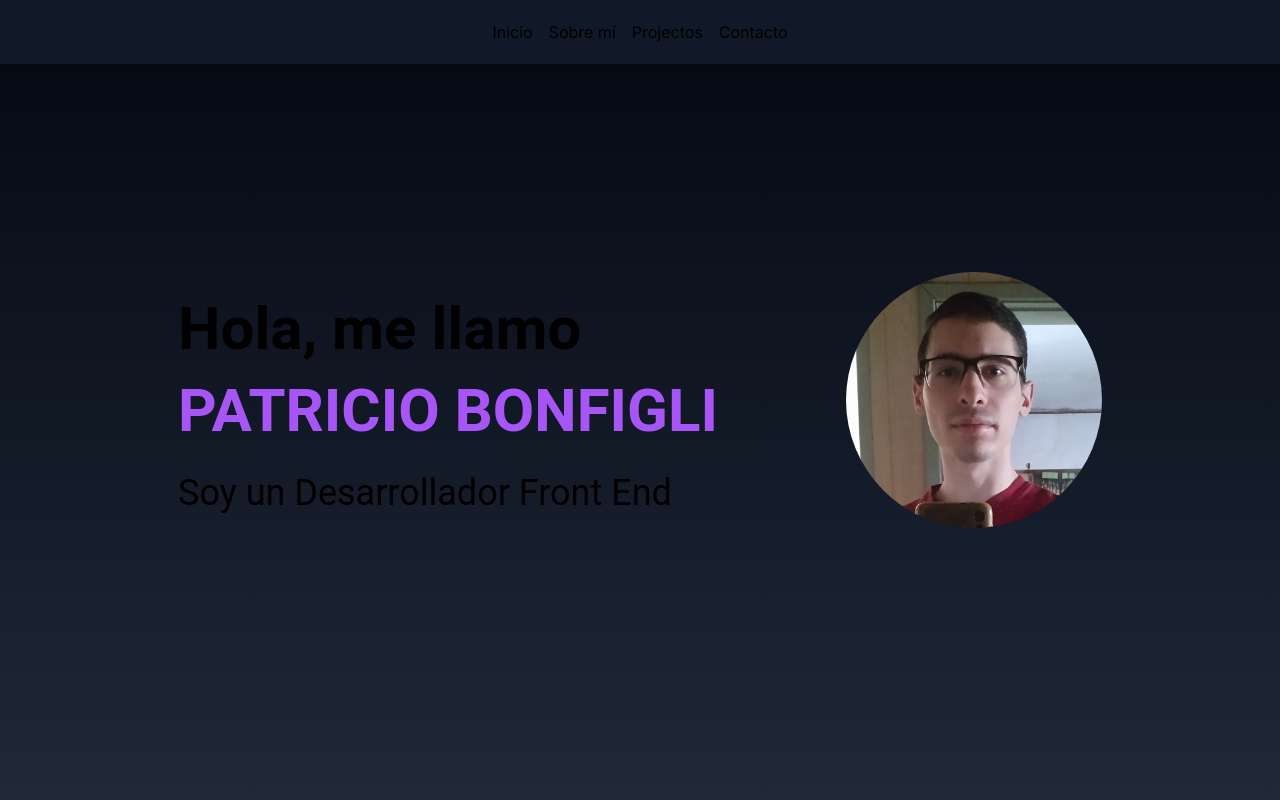
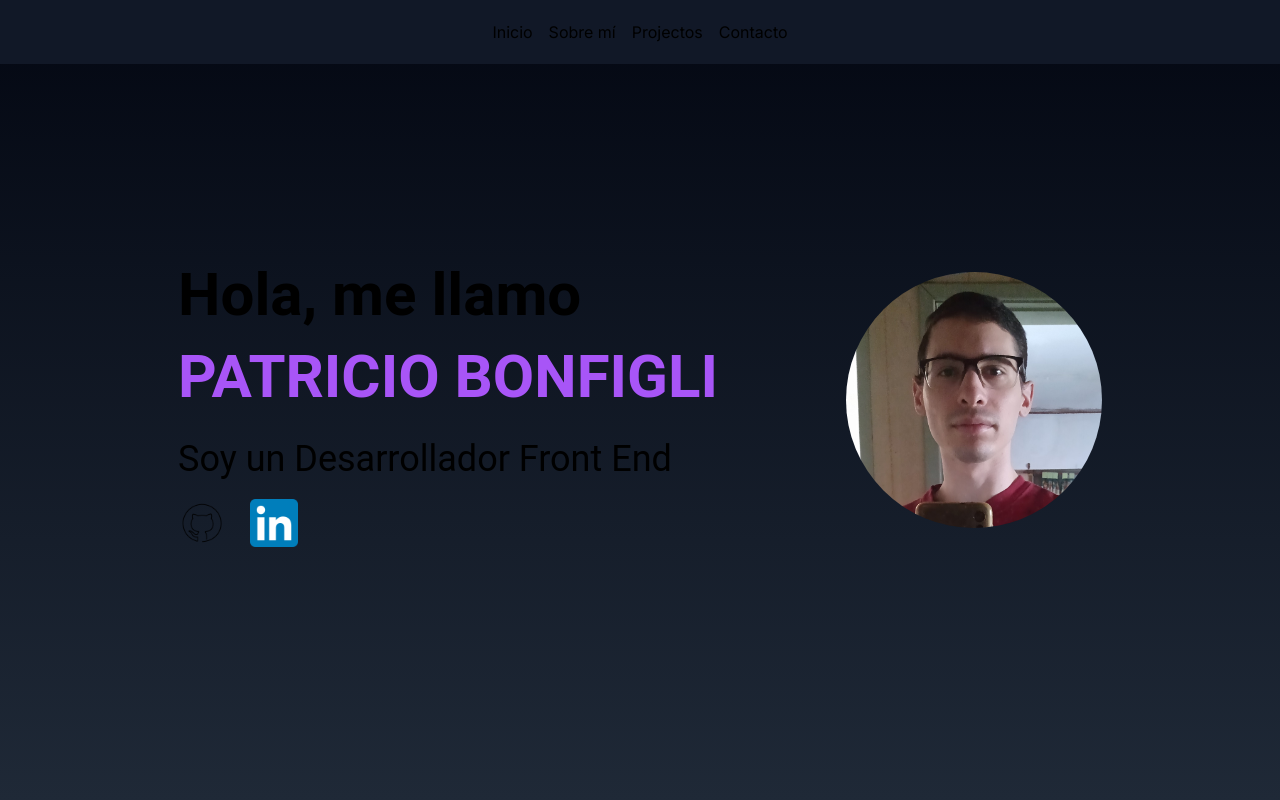
Before and after one commit to BonPato98/Portfolio, a Next.js app: page / in a window 1280 px wide. Shown: the top 800 px of the page. Built offline with nearby package versions, Linux system fonts and the light colour scheme.

Commit message:
added social links

```diff
--- a/src/app/page.tsx
+++ b/src/app/page.tsx
@@ -1,5 +1,7 @@
 import Image from "next/image"
 import profilePic from "../imgs/perfil-cuadrado.jpg"
+import githubLogo from "../imgs/github-logo.webp"
+import linkedinLogo from "../imgs/LinkedIn-logo.webp"
 
 export default function Home() {
   return (
@@ -17,6 +19,14 @@ export default function Home() {
       <article className="flex max-w-5xl w-auto items-start justify-around gap-5 font-roboto text-base flex-col">
         <h1 className="text-6xl font-bold leading-snug">Hola, me llamo <br /> <span className="text-purple-500">PATRICIO BONFIGLI</span></h1>
         <p className="text-4xl">Soy un Desarrollador Front End</p>
+        <div className="flex gap-x-6">
+          <a href="https://github.com/BonPato98" target="_blank">
+            <Image src={githubLogo} width={48} height={48} alt="github logo"/>
+          </a>
+          <a href="https://www.linkedin.com/in/bonfiglipatricio-1209/" target="_blank">
+            <Image src={linkedinLogo} width={48} height={48} alt="linkedin logo"/>
+          </a>
+        </div>
       </article>
       <Image src={profilePic} width={256} height={256} alt="imagen de perfil de Patricio Bonfigli" className="rounded-full"/>
       </section>
```
Also changed, not shown: src/imgs/LinkedIn-logo.webp (added), src/imgs/github-logo.webp (added).
